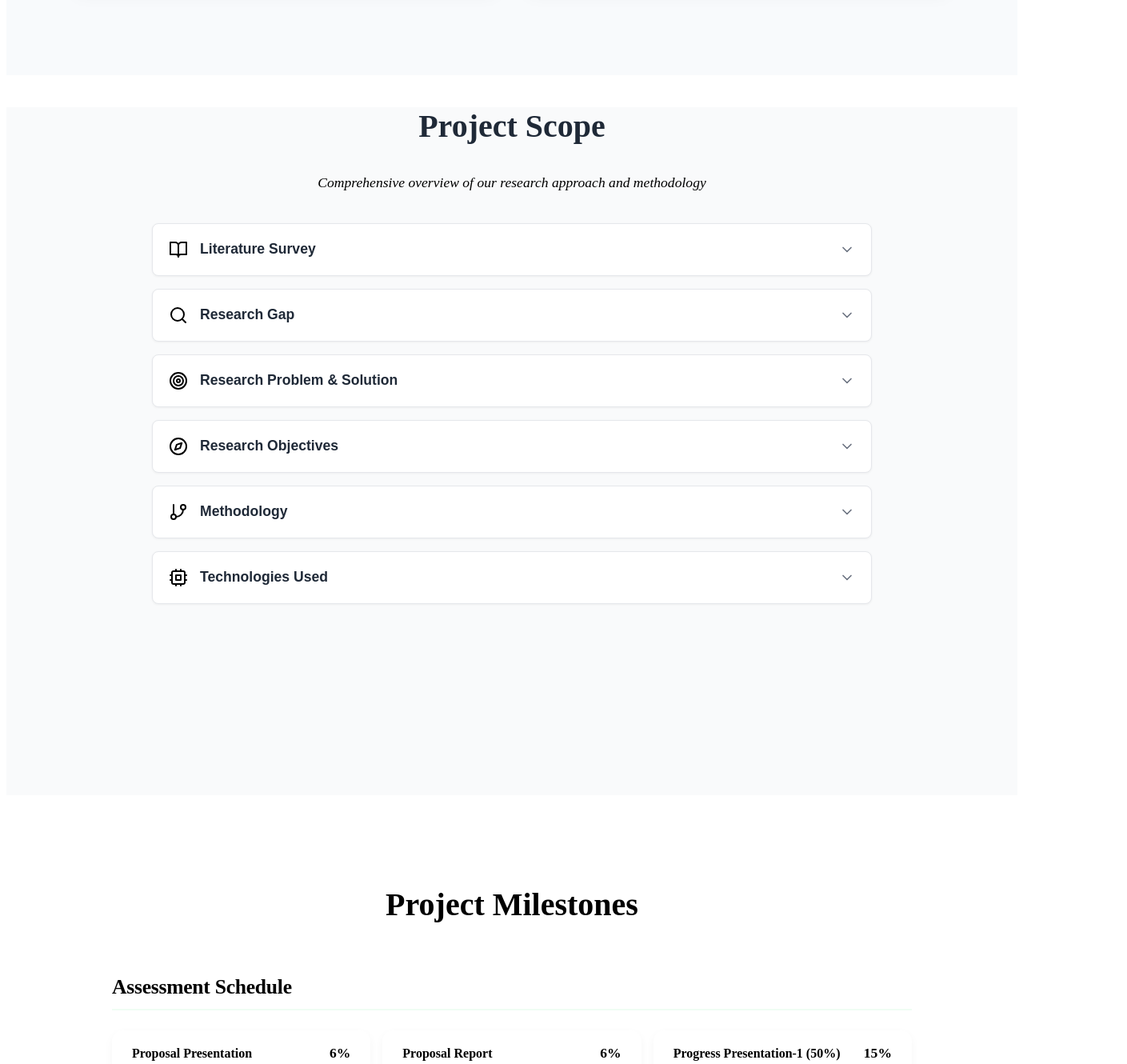
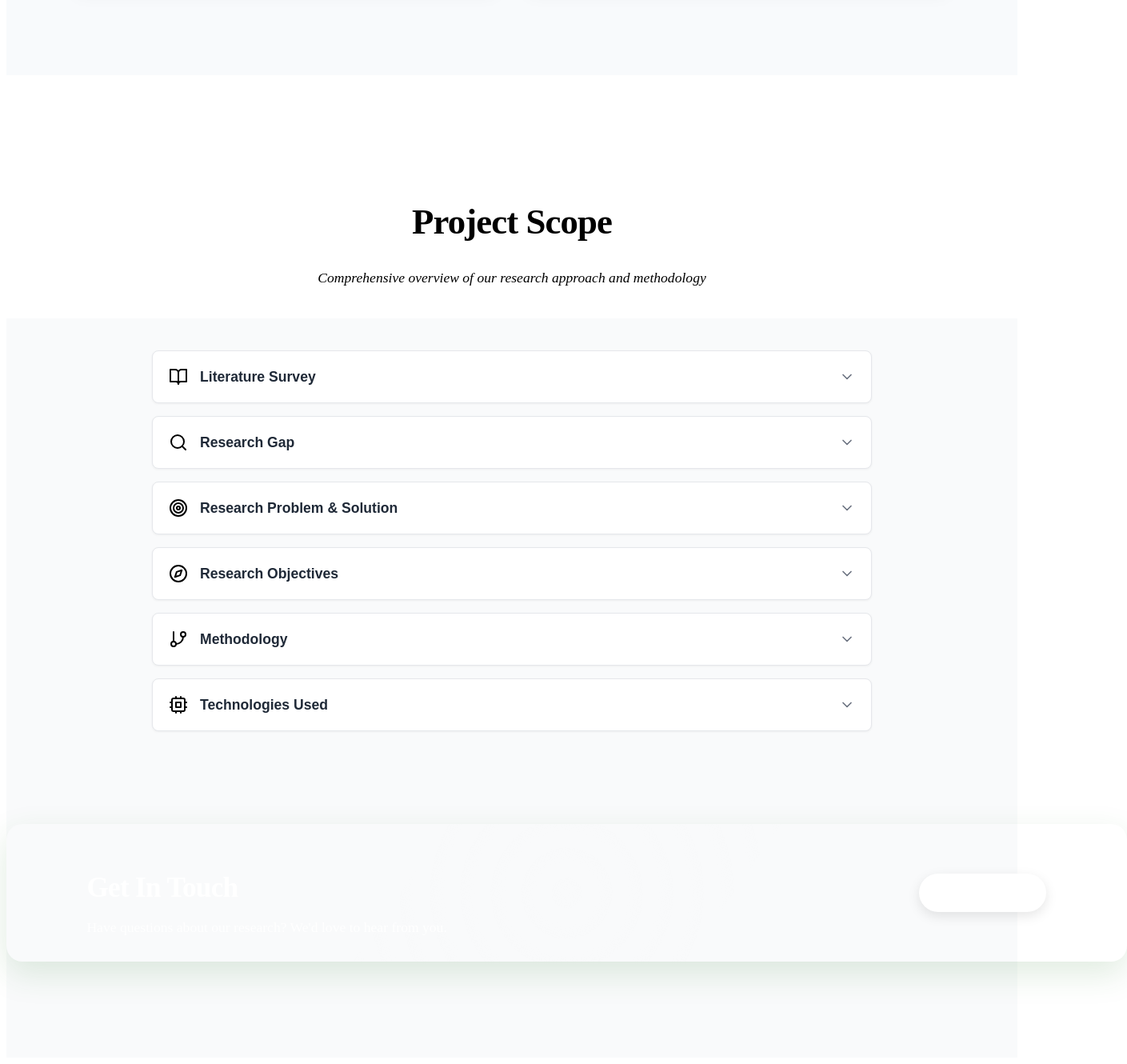
Before and after one commit to JanudiAdhikari/CeylonPepper, a React (Vite) app: page /domain in a window 1280 px wide. Shown: the part 2560-3890 px from the top of the page at 80% size, 1409 px wide, since content can reach past the window. Built offline with nearby package versions, Linux system fonts and the light colour scheme; the HTML template or start-up script is replaced by a standard one.

Commit message:
Update site structure with new components and styles

```diff
--- a/src/pages/Domain.jsx
+++ b/src/pages/Domain.jsx
@@ -1,4 +1,4 @@
-import React, { useState } from 'react';
+import React, { useState, useEffect, useRef } from 'react';
 import { BookOpen, Search, Target, Compass, GitBranch, Cpu } from 'lucide-react';
 import AccordionItem from '../components/AccordionItem';
 
@@ -6,20 +6,44 @@ const getImgUrl = (id) => `https://drive.google.com/thumbnail?id=${id}&sz=w800`;
 
 const Domain = () => {
     const [openSection, setOpenSection] = useState(-1);
+    const sectionRef = useRef(null);
+    const [isVisible, setIsVisible] = useState(false);
+
+    useEffect(() => {
+        const observer = new IntersectionObserver(
+            ([entry]) => {
+                if (entry.isIntersecting) {
+                    setIsVisible(true);
+                    observer.unobserve(entry.target);
+                }
+            },
+            { threshold: 0.05 }
+        );
+
+        if (sectionRef.current) {
+            observer.observe(sectionRef.current);
+        }
+
+        return () => {
+            if (sectionRef.current) {
+                observer.unobserve(sectionRef.current);
+            }
+        };
+    }, []);
 
     const toggleSection = (index) => {
         setOpenSection(openSection === index ? -1 : index);
     };
 
     return (
-        <div className="fade-in" style={{ backgroundColor: '#f9fafb', minHeight: '100vh', paddingBottom: '60px' }}>
-            <div className="scope-header">
+        <div ref={sectionRef} className={`fade-in ${isVisible ? 'page-animated' : ''}`} style={{ backgroundColor: '#f9fafb', minHeight: '100vh', paddingBottom: '60px' }}>
+            <div className="scope-header anim-item anim-delay-1">
                 <h1>Project Scope</h1>
                 <div className="underline"></div>
                 <p>Comprehensive overview of our research approach and methodology</p>
             </div>
 
-            <div className="accordion-wrapper">
+            <div className="accordion-wrapper anim-item anim-delay-2">
                 <AccordionItem
                     icon={BookOpen}
                     title="Literature Survey"
@@ -192,6 +216,18 @@ const Domain = () => {
                         </div>
                     </div>
                 </AccordionItem>
+
+            </div>
+            <div className="cta-section anim-item anim-delay-3">
+                <div className="cta-content">
+                    <div className="cta-text">
+                        <h2>Get In Touch</h2>
+                        <p>Have questions about our research? We'd love to hear from you.</p>
+                    </div>
+                    <a href="#contact" className="cta-button">
+                        Contact Us <i className="fas fa-paper-plane"></i>
+                    </a>
+                </div>
             </div>
         </div>
     );
--- a/src/pages/Presentations.jsx
+++ b/src/pages/Presentations.jsx
@@ -14,7 +14,7 @@ const Presentations = () => {
 
   return (
     <div className="container fade-in" style={{ padding: '40px 20px' }}>
-      <h2 className="section-title">Presentations (Slides)</h2>
+      <h2 className="section-title">Presentation Slides</h2>
       <div className="card-grid">
         {slides.map((s, i) => (
           <div className="presentation-card" key={i}>
--- a/src/styles/Accordion.css
+++ b/src/styles/Accordion.css
@@ -10,10 +10,10 @@
 }
 
 .scope-header h1 {
-  font-size: 2.5rem;
-  font-weight: 700;
-  color: #1f2937;
-  margin-bottom: 10px;
+  font-size: 2.8rem;
+  font-weight: 800;
+  color: var(--primary);
+  margin-bottom: 12px;
 }
 
 .scope-header p {
--- a/src/styles/Pages.css
+++ b/src/styles/Pages.css
@@ -4,6 +4,7 @@
   margin: 0 auto;
   padding: 0 20px;
 }
+
 .section-title {
   color: var(--primary);
   font-size: 2.5rem;
@@ -13,6 +14,7 @@
   position: relative;
   padding-bottom: 15px;
 }
+
 .section-title::after {
   content: '';
   position: absolute;
@@ -24,12 +26,25 @@
   background: var(--primary);
   border-radius: 2px;
 }
-.text-center { text-align: center; }
-.fade-in { animation: fadeIn 0.5s ease-in; }
+
+.text-center {
+  text-align: center;
+}
+
+.fade-in {
+  animation: fadeIn 0.5s ease-in;
+}
 
 @keyframes fadeIn {
-  from { opacity: 0; transform: translateY(10px); }
-  to { opacity: 1; transform: translateY(0); }
+  from {
+    opacity: 0;
+    transform: translateY(10px);
+  }
+
+  to {
+    opacity: 1;
+    transform: translateY(0);
+  }
 }
 
 /* =============================================
@@ -41,14 +56,14 @@
   opacity: 0;
   transform: translateY(40px);
   transition: opacity 0.75s cubic-bezier(0.2, 0.8, 0.2, 1),
-              transform 0.75s cubic-bezier(0.2, 0.8, 0.2, 1);
+    transform 0.75s cubic-bezier(0.2, 0.8, 0.2, 1);
 }
 
 .anim-slide-right {
   opacity: 0;
   transform: translateX(60px);
   transition: opacity 0.9s cubic-bezier(0.2, 0.8, 0.2, 1),
-              transform 0.9s cubic-bezier(0.2, 0.8, 0.2, 1);
+    transform 0.9s cubic-bezier(0.2, 0.8, 0.2, 1);
 }
 
 /* When .hero-animated is set, all children become visible */
@@ -59,12 +74,29 @@
 }
 
 /* Staggered delays */
-.hero-animated .anim-delay-1 { transition-delay: 0.05s; }
-.hero-animated .anim-delay-2 { transition-delay: 0.2s;  }
-.hero-animated .anim-delay-3 { transition-delay: 0.35s; }
-.hero-animated .anim-delay-4 { transition-delay: 0.5s;  }
-.hero-animated .anim-delay-5 { transition-delay: 0.65s; }
-.hero-animated .anim-delay-6 { transition-delay: 0.8s;  }
+.hero-animated .anim-delay-1 {
+  transition-delay: 0.05s;
+}
+
+.hero-animated .anim-delay-2 {
+  transition-delay: 0.2s;
+}
+
+.hero-animated .anim-delay-3 {
+  transition-delay: 0.35s;
+}
+
+.hero-animated .anim-delay-4 {
+  transition-delay: 0.5s;
+}
+
+.hero-animated .anim-delay-5 {
+  transition-delay: 0.65s;
+}
+
+.hero-animated .anim-delay-6 {
+  transition-delay: 0.8s;
+}
 
 .hero {
   position: relative;
@@ -75,6 +107,7 @@
   display: grid;
   align-items: center;
 }
+
 .hero-grid {
   display: grid;
   grid-template-columns: 1.15fr 0.85fr;
@@ -82,12 +115,14 @@
   align-items: center;
   min-height: calc(100vh - 80px);
 }
+
 .hero-text {
   display: flex;
   flex-direction: column;
   justify-content: center;
   align-items: flex-start;
 }
+
 .hero-media {
   width: 100%;
   display: flex;
@@ -96,6 +131,7 @@
   position: relative;
   perspective: 1000px;
 }
+
 .mobile-mockup {
   width: 280px;
   height: 580px;
@@ -103,7 +139,7 @@
   border: 12px solid #0f172a;
   background: #0f172a;
   box-shadow: 0 30px 60px -15px rgba(46, 125, 50, 0.3),
-              20px 20px 60px rgba(0, 0, 0, 0.1);
+    20px 20px 60px rgba(0, 0, 0, 0.1);
   position: relative;
   overflow: hidden;
   transform: rotateY(-10deg) rotateX(5deg);
@@ -111,14 +147,24 @@
   z-index: 2;
   animation: floatMockup 6s ease-in-out infinite;
 }
+
 @keyframes floatMockup {
-  0%, 100% { transform: rotateY(-10deg) rotateX(5deg) translateY(0px); }
-  50% { transform: rotateY(-10deg) rotateX(5deg) translateY(-15px); }
+
+  0%,
+  100% {
+    transform: rotateY(-10deg) rotateX(5deg) translateY(0px);
+  }
+
+  50% {
+    transform: rotateY(-10deg) rotateX(5deg) translateY(-15px);
+  }
 }
+
 .mobile-mockup:hover {
   animation-play-state: paused;
   transform: rotateY(0deg) rotateX(0deg) scale(1.02) !important;
 }
+
 .mobile-mockup::before {
   content: '';
   position: absolute;
@@ -132,6 +178,7 @@
   border-bottom-right-radius: 16px;
   z-index: 10;
 }
+
 .hero-video {
   width: 100%;
   height: 100%;
@@ -139,6 +186,7 @@
   display: block;
   border-radius: 28px;
 }
+
 .mockup-glow {
   position: absolute;
   top: 50%;
@@ -151,10 +199,19 @@
   pointer-events: none;
   animation: pulseGlow 4s infinite alternate;
 }
+
 @keyframes pulseGlow {
-  0% { transform: translate(-50%, -50%) scale(0.9); opacity: 0.5; }
-  100% { transform: translate(-50%, -50%) scale(1.1); opacity: 0.8; }
+  0% {
+    transform: translate(-50%, -50%) scale(0.9);
+    opacity: 0.5;
+  }
+
+  100% {
+    transform: translate(-50%, -50%) scale(1.1);
+    opacity: 0.8;
+  }
 }
+
 .hero-badge {
   display: inline-block;
   padding: 8px 16px;
@@ -168,12 +225,14 @@
   text-transform: uppercase;
   border: 1px solid rgba(46, 125, 50, 0.2);
 }
+
 .hero-title {
   font-size: 3.8rem;
   margin-bottom: 20px;
   font-weight: 800;
   line-height: 1.05;
 }
+
 .text-gradient {
   background: linear-gradient(135deg, var(--primary) 0%, #1b5e20 50%, var(--primary) 100%);
   background-size: 200% auto;
@@ -182,21 +241,34 @@
   background-clip: text;
   animation: gradientShine 4s linear infinite;
 }
+
 @keyframes gradientShine {
-  to { background-position: 200% center; }
+  to {
+    background-position: 200% center;
+  }
 }
+
 /* ===== HERO TEXT ANIMATIONS ===== */
 @keyframes fadeUp {
-  from { opacity: 0; transform: translateY(30px); }
-  to   { opacity: 1; transform: translateY(0);    }
+  from {
+    opacity: 0;
+    transform: translateY(30px);
+  }
+
+  to {
+    opacity: 1;
+    transform: translateY(0);
+  }
 }
 
 .hero-badge {
   animation: fadeUp 0.7s cubic-bezier(0.2, 0.8, 0.2, 1) 0.1s both;
 }
+
 .hero-title {
   animation: fadeUp 0.7s cubic-bezier(0.2, 0.8, 0.2, 1) 0.25s both;
 }
+
 .hero-subtitle {
   font-size: clamp(1rem, 1.4vw + 0.5rem, 1.35rem);
   color: var(--text-dark);
@@ -206,6 +278,7 @@
   white-space: nowrap;
   animation: fadeUp 0.7s cubic-bezier(0.2, 0.8, 0.2, 1) 0.4s both;
 }
+
 .hero-abstract {
   font-size: 1.05rem;
   color: var(--text-light);
@@ -214,6 +287,7 @@
   line-height: 1.8;
   animation: fadeUp 0.7s cubic-bezier(0.2, 0.8, 0.2, 1) 0.55s both;
 }
+
 .animated-pills {
   display: flex;
   flex-wrap: wrap;
@@ -221,6 +295,7 @@
   margin-bottom: 35px;
   animation: fadeUp 0.7s cubic-bezier(0.2, 0.8, 0.2, 1) 0.7s both;
 }
+
 .pill {
   background: white;
   border: 1px solid #e2e8f0;
@@ -232,36 +307,53 @@
   display: flex;
   align-items: center;
   gap: 8px;
-  box-shadow: 0 4px 10px rgba(0,0,0,0.03);
+  box-shadow: 0 4px 10px rgba(0, 0, 0, 0.03);
   opacity: 0;
   transform: translateY(20px);
   animation: popIn 0.5s cubic-bezier(0.175, 0.885, 0.32, 1.275) forwards;
 }
-.pill-1 { animation-delay: 0.2s; }
-.pill-2 { animation-delay: 0.4s; }
-.pill-3 { animation-delay: 0.6s; }
-.pill-4 { animation-delay: 0.8s; }
+
+.pill-1 {
+  animation-delay: 0.2s;
+}
+
+.pill-2 {
+  animation-delay: 0.4s;
+}
+
+.pill-3 {
+  animation-delay: 0.6s;
+}
+
+.pill-4 {
+  animation-delay: 0.8s;
+}
+
 .pill:hover {
   transform: translateY(-3px) !important;
   box-shadow: 0 8px 15px rgba(46, 125, 50, 0.15);
   border-color: rgba(46, 125, 50, 0.3);
   color: var(--primary);
 }
+
 .pill-icon {
   font-size: 1.1rem;
 }
+
 @keyframes popIn {
   to {
     opacity: 1;
     transform: translateY(0);
   }
 }
+
 .hero-actions {
   display: flex;
   gap: 18px;
   flex-wrap: wrap;
   animation: fadeUp 0.7s cubic-bezier(0.2, 0.8, 0.2, 1) 0.9s both;
 }
+
 .hero-btn {
   padding: 14px 32px;
   font-size: 1.05rem;
@@ -274,17 +366,20 @@
   width: auto;
   min-width: 160px;
 }
+
 .btn-secondary {
   background-color: white;
   color: var(--text-dark);
   border: 2px solid #e2e8f0;
   cursor: pointer;
 }
+
 .btn-secondary:hover {
   border-color: #cbd5e1;
   background-color: #f8fafc;
   transform: translateY(-2px);
 }
+
 .hero-btn.btn-primary {
   background-color: var(--primary);
   color: white;
@@ -292,37 +387,61 @@
   width: auto;
   min-width: 160px;
 }
+
 .hero-btn.btn-primary:hover {
   transform: translateY(-2px);
   box-shadow: 0 10px 20px rgba(46, 125, 50, 0.2);
 }
+
 @media (max-width: 960px) {
   .hero-grid {
     grid-template-columns: 1fr;
   }
+
   .hero-media {
     min-height: 320px;
   }
+
   .hero-text {
     text-align: center;
     align-items: center;
   }
+
   .hero-subtitle {
     white-space: normal;
   }
+
   .hero-actions {
     justify-content: center;
   }
 }
+
 @media (max-width: 768px) {
-  .hero-title { font-size: 3rem; }
-  .hero-subtitle { font-size: 1.2rem; }
-  .hero { padding: 80px 20px 60px; }
-  .hero-media { min-height: 260px; }
+  .hero-title {
+    font-size: 3rem;
+  }
+
+  .hero-subtitle {
+    font-size: 1.2rem;
+  }
+
+  .hero {
+    padding: 80px 20px 60px;
+  }
+
+  .hero-media {
+    min-height: 260px;
+  }
 }
+
 @media (max-width: 480px) {
-  .hero-title { font-size: 2.4rem; }
-  .hero-abstract { font-size: 1rem; }
+  .hero-title {
+    font-size: 2.4rem;
+  }
+
+  .hero-abstract {
+    font-size: 1rem;
+  }
 }
 
 .features {
@@ -464,10 +583,12 @@
   .features {
     padding: 80px 20px;
   }
+
   .features-grid {
     grid-template-columns: 1fr;
     gap: 20px;
   }
+
   .feature-card {
     padding: 40px 25px;
   }
@@ -477,6 +598,7 @@
   background-color: #f8fafc;
   padding: 100px 20px;
 }
+
 .benefits-grid {
   display: grid;
   grid-template-columns: repeat(auto-fit, minmax(350px, 1fr));
@@ -484,6 +606,7 @@
   max-width: 1100px;
   margin: 0 auto;
 }
+
 .benefit-item {
   display: flex;
   align-items: flex-start;
@@ -491,15 +614,17 @@
   background: white;
   padding: 30px;
   border-radius: 16px;
-  box-shadow: 0 4px 20px rgba(0,0,0,0.03);
+  box-shadow: 0 4px 20px rgba(0, 0, 0, 0.03);
   transition: all 0.3s ease;
   border: 1px solid #f1f5f9;
 }
+
 .benefit-item:hover {
   transform: translateY(-5px);
-  box-shadow: 0 10px 30px rgba(0,0,0,0.08);
+  box-shadow: 0 10px 30px rgba(0, 0, 0, 0.08);
   border-color: var(--secondary);
 }
+
 .benefit-icon-wrapper {
   background-color: #f0fdf4;
   color: var(--primary);
@@ -513,44 +638,149 @@
   flex-shrink: 0;
   font-size: 1.2rem;
 }
+
 .benefit-text h4 {
   margin-bottom: 8px;
   color: var(--text-dark);
   font-size: 1.2rem;
   font-weight: 600;
 }
+
 .benefit-text p {
   color: var(--text-light);
   line-height: 1.6;
   font-size: 0.95rem;
 }
 
-/* Domain Page */
-.domain-page {
-  padding: 40px 20px;
+/* Domain / Project Scope Header */
+.scope-header {
+  text-align: center;
+  padding: 80px 20px 40px;
+  background: white;
 }
-.domain-section {
+
+.scope-header h1 {
+  font-size: 3.2rem;
+  color: var(--primary);
+  font-weight: 900;
+  margin-bottom: 15px;
+  letter-spacing: -0.02em;
+}
+
+.scope-header .underline {
+  width: 80px;
+  height: 5px;
+  background: var(--primary);
+  margin: 0 auto 20px;
+  border-radius: 5px;
+}
+
+.scope-header p {
+  font-size: 1.2rem;
+  color: var(--text-light);
+  max-width: 600px;
+  margin: 0 auto;
+}
+
+/* CTA Section (Get In Touch) - Horizontal Layout */
+.cta-section {
+  padding: 30px 100px;
+  background: linear-gradient(135deg, var(--primary) 0%, #1b5e20 100%);
+  border-radius: 20px;
+  margin: 60px auto;
+  width: 95%;
+  max-width: 1300px;
+  color: white;
+  position: relative;
+  overflow: hidden;
+  box-shadow: 0 15px 40px rgba(46, 125, 50, 0.15);
+}
+
+
+
+
+.cta-section::before {
+  content: '';
+  position: absolute;
+  top: -50%;
+  left: -50%;
+  width: 200%;
+  height: 200%;
+  background: radial-gradient(circle, rgba(255, 255, 255, 0.1) 0%, transparent 70%);
+  animation: rotateGlow 20s linear infinite;
+}
+
+@keyframes rotateGlow {
+  from {
+    transform: rotate(0deg);
+  }
+
+  to {
+    transform: rotate(360deg);
+  }
+}
+
+.cta-content {
+  position: relative;
+  z-index: 2;
+  display: flex;
+  align-items: center;
+  justify-content: space-between;
+  max-width: 1200px;
+  margin: 0 auto;
+  text-align: left;
+  gap: 40px;
+}
+
+.cta-text {
+  flex: 1;
+}
+
+.cta-content h2 {
+  font-size: 2.2rem;
+  margin-bottom: 5px;
+  font-weight: 900;
+  letter-spacing: -0.02em;
+}
+
+.cta-content p {
+  font-size: 1.1rem;
+  opacity: 0.9;
+  margin-bottom: 0;
+  line-height: 1.4;
+}
+
+.cta-button {
   background: white;
-  border-radius: 8px;
-  padding: 30px;
-  margin-bottom: 30px;
-  box-shadow: 0 2px 10px rgba(0,0,0,0.05);
+  color: var(--primary);
+  padding: 14px 35px;
+  border-radius: 50px;
+  font-size: 1.05rem;
+  font-weight: 800;
+  text-decoration: none;
+  display: inline-flex;
+  align-items: center;
+  gap: 10px;
+  transition: all 0.4s cubic-bezier(0.2, 0.8, 0.2, 1);
+  box-shadow: 0 5px 15px rgba(0, 0, 0, 0.1);
+  white-space: nowrap;
 }
-.domain-section h3 {
-  color: var(--primary);
-  margin-bottom: 20px;
-  font-size: 1.5rem;
-  border-bottom: 2px solid #f0fdf4;
-  padding-bottom: 10px;
+
+
+.cta-button:hover {
+  transform: translateY(-8px) scale(1.05);
+  box-shadow: 0 20px 40px rgba(0, 0, 0, 0.25);
+  color: #1b5e20;
 }
-.domain-section p, .domain-section li {
-  line-height: 1.7;
-  color: var(--text-light);
-  margin-bottom: 10px;
+
+.cta-button i {
+  transition: transform 0.4s ease;
 }
-.domain-section ul {
-  padding-left: 20px;
+
+.cta-button:hover i {
+  transform: translateX(5px) translateY(-5px);
 }
+
 
 /* When .hero-animated or .page-animated is set, all children become visible */
 .hero-animated .anim-item,
@@ -562,14 +792,37 @@
 }
 
 /* Staggered delays */
-.page-animated .anim-delay-1 { transition-delay: 0.1s; }
-.page-animated .anim-delay-2 { transition-delay: 0.2s; }
-.page-animated .anim-delay-3 { transition-delay: 0.3s; }
-.page-animated .anim-delay-4 { transition-delay: 0.4s; }
-.page-animated .anim-delay-5 { transition-delay: 0.5s; }
-.page-animated .anim-delay-6 { transition-delay: 0.6s; }
-.page-animated .anim-delay-7 { transition-delay: 0.7s; }
-.page-animated .anim-delay-8 { transition-delay: 0.8s; }
+.page-animated .anim-delay-1 {
+  transition-delay: 0.1s;
+}
+
+.page-animated .anim-delay-2 {
+  transition-delay: 0.2s;
+}
+
+.page-animated .anim-delay-3 {
+  transition-delay: 0.3s;
+}
+
+.page-animated .anim-delay-4 {
+  transition-delay: 0.4s;
+}
+
+.page-animated .anim-delay-5 {
+  transition-delay: 0.5s;
+}
+
+.page-animated .anim-delay-6 {
+  transition-delay: 0.6s;
+}
+
+.page-animated .anim-delay-7 {
+  transition-delay: 0.7s;
+}
+
+.page-animated .anim-delay-8 {
+  transition-delay: 0.8s;
+}
 
 .milestone-subtitle {
   text-align: left;
@@ -596,7 +849,7 @@
   padding: 18px 25px;
   background: white;
   border-radius: 14px;
-  box-shadow: 0 4px 12px rgba(0,0,0,0.04);
+  box-shadow: 0 4px 12px rgba(0, 0, 0, 0.04);
   border-left: 5px solid var(--primary);
   transition: all 0.3s ease;
 }
@@ -650,8 +903,13 @@
 }
 
 @keyframes lineGrow {
-  0% { height: 0; }
-  100% { height: 100%; }
+  0% {
+    height: 0;
+  }
+
+  100% {
+    height: 100%;
+  }
 }
 
 .timeline-item {
@@ -729,11 +987,13 @@
   max-width: 1200px;
   margin: 0 auto;
 }
-.download-card, .presentation-card {
+
+.download-card,
+.presentation-card {
   background: white;
   padding: 40px 30px;
   border-radius: 16px;
-  box-shadow: 0 10px 30px rgba(0,0,0,0.03);
+  box-shadow: 0 10px 30px rgba(0, 0, 0, 0.03);
   text-align: center;
   transition: all 0.4s cubic-bezier(0.4, 0, 0.2, 1);
   border: 1px solid #f1f5f9;
@@ -741,12 +1001,16 @@
   flex-direction: column;
   height: 100%;
 }
-.download-card:hover, .presentation-card:hover {
+
+.download-card:hover,
+.presentation-card:hover {
   transform: translateY(-10px);
   box-shadow: 0 20px 40px rgba(46, 125, 50, 0.1);
   border-color: rgba(46, 125, 50, 0.2);
 }
-.doc-icon, .pres-icon {
+
+.doc-icon,
+.pres-icon {
   font-size: 2.5rem;
   margin: 0 auto 20px;
   width: 70px;
@@ -759,21 +1023,28 @@
   color: var(--primary);
   transition: all 0.3s ease;
 }
-.download-card:hover .doc-icon, .presentation-card:hover .pres-icon {
+
+.download-card:hover .doc-icon,
+.presentation-card:hover .pres-icon {
   transform: scale(1.1);
 }
-.download-card h4, .presentation-card h4 {
+
+.download-card h4,
+.presentation-card h4 {
   font-size: 1.3rem;
   margin-bottom: 15px;
   color: var(--text-dark);
   font-weight: 700;
 }
-.download-card p, .presentation-card p {
+
+.download-card p,
+.presentation-card p {
   color: var(--text-light);
   line-height: 1.6;
   margin-bottom: 25px;
   flex: 1;
 }
+
 .btn-download {
   background-color: var(--primary);
   color: white;
@@ -786,16 +1057,19 @@
   transition: all 0.3s ease;
   width: 100%;
 }
+
 .btn-download:hover {
   background-color: #1b5e20;
   transform: translateY(-2px);
   box-shadow: 0 4px 12px rgba(46, 125, 50, 0.2);
 }
+
 @media (max-width: 1024px) {
   .card-grid {
     grid-template-columns: repeat(2, 1fr);
   }
 }
+
 @media (max-width: 600px) {
   .card-grid {
     grid-template-columns: 1fr;
@@ -810,37 +1084,44 @@
   margin-bottom: 30px;
   margin-top: 20px;
 }
+
 .team-grid {
   display: grid;
   grid-template-columns: repeat(auto-fit, minmax(250px, 1fr));
   gap: 30px;
 }
+
 .shadow-card {
   background: white;
   padding: 40px 30px;
   border-radius: 20px;
-  box-shadow: 0 10px 30px rgba(0,0,0,0.03);
+  box-shadow: 0 10px 30px rgba(0, 0, 0, 0.03);
   transition: all 0.4s cubic-bezier(0.4, 0, 0.2, 1);
   border: 1px solid #f1f5f9;
 }
+
 .shadow-card:hover {
   box-shadow: 0 20px 40px rgba(46, 125, 50, 0.1);
   border-color: rgba(46, 125, 50, 0.2);
 }
+
 .avatar {
   font-size: 3rem;
   margin-bottom: 15px;
 }
+
 .role {
   color: var(--secondary);
   font-weight: 500;
   margin-bottom: 10px;
 }
+
 .email {
   color: var(--text-light);
   text-decoration: none;
   font-size: 0.9rem;
 }
+
 .email:hover {
   text-decoration: underline;
   color: var(--primary);
@@ -854,25 +1135,31 @@
   max-width: 1000px;
   margin: 0 auto;
 }
-.contact-info, .contact-form {
+
+.contact-info,
+.contact-form {
   flex: 1;
   min-width: 350px;
   background: white;
   padding: 40px;
   border-radius: 20px;
-  box-shadow: 0 10px 30px rgba(0,0,0,0.03);
+  box-shadow: 0 10px 30px rgba(0, 0, 0, 0.03);
   border: 1px solid #f1f5f9;
 }
+
 .form-group {
   margin-bottom: 20px;
 }
+
 .form-group label {
   display: block;
   margin-bottom: 10px;
   font-weight: 600;
   color: var(--text-dark);
 }
-.form-group input, .form-group textarea {
+
+.form-group input,
+.form-group textarea {
   width: 100%;
   padding: 15px;
   border: 1px solid #e2e8f0;
@@ -882,12 +1169,15 @@
   transition: all 0.3s ease;
   font-size: 1rem;
 }
-.form-group input:focus, .form-group textarea:focus {
+
+.form-group input:focus,
+.form-group textarea:focus {
   outline: none;
   border-color: var(--primary);
   background-color: white;
   box-shadow: 0 0 0 4px rgba(46, 125, 50, 0.1);
 }
+
 .btn-primary {
   background-color: var(--primary);
   color: white;
@@ -900,11 +1190,13 @@
   transition: all 0.3s ease;
   width: 100%;
 }
+
 .btn-primary:hover {
   background-color: #1b5e20;
   transform: translateY(-2px);
   box-shadow: 0 4px 15px rgba(46, 125, 50, 0.2);
 }
+
 .info-block {
   margin-bottom: 25px;
   line-height: 1.6;
@@ -912,6 +1204,7 @@
   align-items: flex-start;
   gap: 15px;
 }
+
 .info-block-icon {
   background: #f0fdf4;
   color: var(--primary);
@@ -923,6 +1216,7 @@
   justify-content: center;
   flex-shrink: 0;
 }
+
 .info-block a {
   color: var(--primary);
   text-decoration: none;
```
